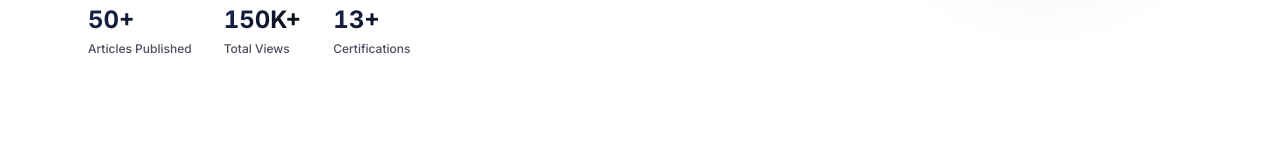
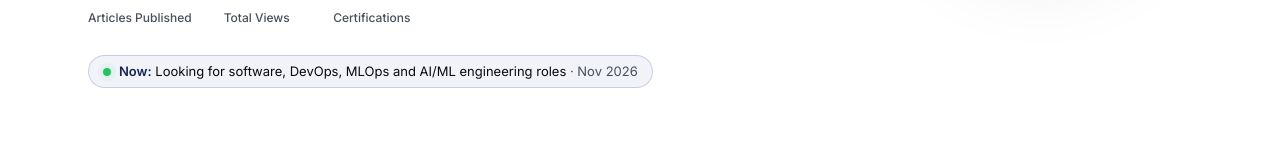
Before and after one commit to kalharatennakoon/kalharatennakoon.github.io, a React (Vite) app: page / in a window 1280 px wide. Shown: the part 553-698 px from the top of the page. Built offline with nearby package versions, Linux system fonts and the light colour scheme; no server answers; a web font is replaced by a local one.

Commit message:
feat: add "Now" status pill to Hero component and update profile data

```diff
--- a/src/components/Hero.tsx
+++ b/src/components/Hero.tsx
@@ -1,6 +1,7 @@
 import { useEffect, useState, type CSSProperties } from 'react'
 import { FaArrowDown, FaEnvelope } from 'react-icons/fa'
 import useCountUp from '../hooks/useCountUp'
+import { now } from '../data/profile'
 
 const roles = [
   'DevSecOps & Cloud-Native',
@@ -118,6 +119,15 @@ function Hero() {
               <Stat key={s.label} value={s.value} suffix={s.suffix} label={s.label} startDelay={700 + i * 120} />
             ))}
           </div>
+
+          {/* "Now" status pill: what I'm doing this month (src/data/profile.ts) */}
+          <a href={now.href} className="now-pill enter" style={delay(0.54)}>
+            <span className="now-pill-dot" aria-hidden="true" />
+            <span>
+              <span className="now-pill-label">Now:</span> {now.text}{' '}
+              <span className="now-pill-date">· {now.updated}</span>
+            </span>
+          </a>
         </div>
 
         {/* Right: profile photo */}
--- a/src/data/profile.ts
+++ b/src/data/profile.ts
@@ -17,6 +17,18 @@ export const identity = {
     'and automation. Builds full-stack applications, reliable deployment ' +
     'workflows with Kubernetes, Docker, and CI/CD, and machine learning systems from model to production.',
   focus: ['Software Engineering', 'DevOps & Cloud-Native', 'Machine Learning & MLOps', 'DevSecOps'],
+}
+
+/**
+ * The "Now" line: what Kalhara is doing this month. Shown as a pill in the hero
+ * and in the terminal's `whoami`. Update `updated` whenever the text changes,
+ * so visitors can see it is current.
+ */
+export const now = {
+  text: 'Looking for software, DevOps, MLOps and AI/ML engineering roles',
+  /** Where the pill links to. */
+  href: '#contact',
+  updated: 'Nov 2026',
 }
 
 export const links = [
--- a/src/index.css
+++ b/src/index.css
@@ -1006,3 +1006,98 @@
 .project-dialog-panel {
   animation: dialog-panel-in 0.3s cubic-bezier(0.16, 1, 0.3, 1) both;
 }
+
+/* ==========================================
+   Hero "Now" pill
+   ========================================== */
+
+.now-pill {
+  display: inline-flex;
+  align-items: center;
+  gap: 8px;
+  max-width: 100%;
+  margin-top: 28px;
+  padding: 6px 14px;
+  border-radius: 999px;
+  border: 1px solid rgba(30, 58, 138, 0.2);
+  background: rgba(30, 58, 138, 0.06);
+  color: var(--text-primary);
+  font-size: 13px;
+  line-height: 1.4;
+  text-decoration: none;
+  transition: border-color 0.2s ease, background-color 0.2s ease;
+}
+
+.now-pill:hover {
+  border-color: rgba(30, 58, 138, 0.45);
+  background: rgba(30, 58, 138, 0.1);
+}
+
+.now-pill:focus-visible {
+  outline: 2px solid var(--color-primary);
+  outline-offset: 2px;
+}
+
+:root[data-theme="dark"] .now-pill {
+  border-color: rgba(255, 255, 255, 0.18);
+  background: rgba(255, 255, 255, 0.05);
+}
+
+:root[data-theme="dark"] .now-pill:hover {
+  border-color: rgba(255, 255, 255, 0.35);
+  background: rgba(255, 255, 255, 0.09);
+}
+
+.now-pill-label {
+  font-weight: 600;
+  color: var(--color-primary);
+}
+
+.now-pill-date {
+  color: var(--text-secondary);
+  white-space: nowrap;
+}
+
+/* On narrow screens the text wraps, so use a rounded box instead of a pill
+   and keep the dot beside the first line. */
+@media (max-width: 640px) {
+  .now-pill {
+    align-items: flex-start;
+    border-radius: 14px;
+    padding: 8px 12px;
+  }
+
+  .now-pill-dot {
+    margin-top: 6px;
+  }
+}
+
+/* Green "available" dot with a soft ring that pulses outwards. */
+.now-pill-dot {
+  position: relative;
+  flex-shrink: 0;
+  width: 8px;
+  height: 8px;
+  border-radius: 50%;
+  background: #22c55e;
+}
+
+.now-pill-dot::after {
+  content: '';
+  position: absolute;
+  inset: 0;
+  border-radius: 50%;
+  background: #22c55e;
+  animation: now-ping 2s cubic-bezier(0, 0, 0.2, 1) infinite;
+}
+
+@keyframes now-ping {
+  0%        { transform: scale(1); opacity: 0.6; }
+  75%, 100% { transform: scale(2.4); opacity: 0; }
+}
+
+@media (prefers-reduced-motion: reduce) {
+  .now-pill-dot::after {
+    animation: none;
+  }
+}
--- a/src/terminal/commands.ts
+++ b/src/terminal/commands.ts
@@ -5,6 +5,7 @@ import {
   education,
   experience,
   identity,
+  now,
   links,
   projects,
   resumePath,
@@ -226,6 +227,8 @@ export const commands: Command[] = [
         flow([s(identity.role, 'green'), s('  ·  '), s(identity.location, 'dim')]),
         blank,
         ...paragraph(identity.summary),
+        blank,
+        flow([s('Now: ', 'dim'), s(now.text, 'yellow'), s(`  (${now.updated})`, 'dim')]),
         blank,
         ...stats.map((st) => [s('  ' + st.value.padEnd(8), 'yellow', true), s(st.label, 'dim')]),
         blank,
```
